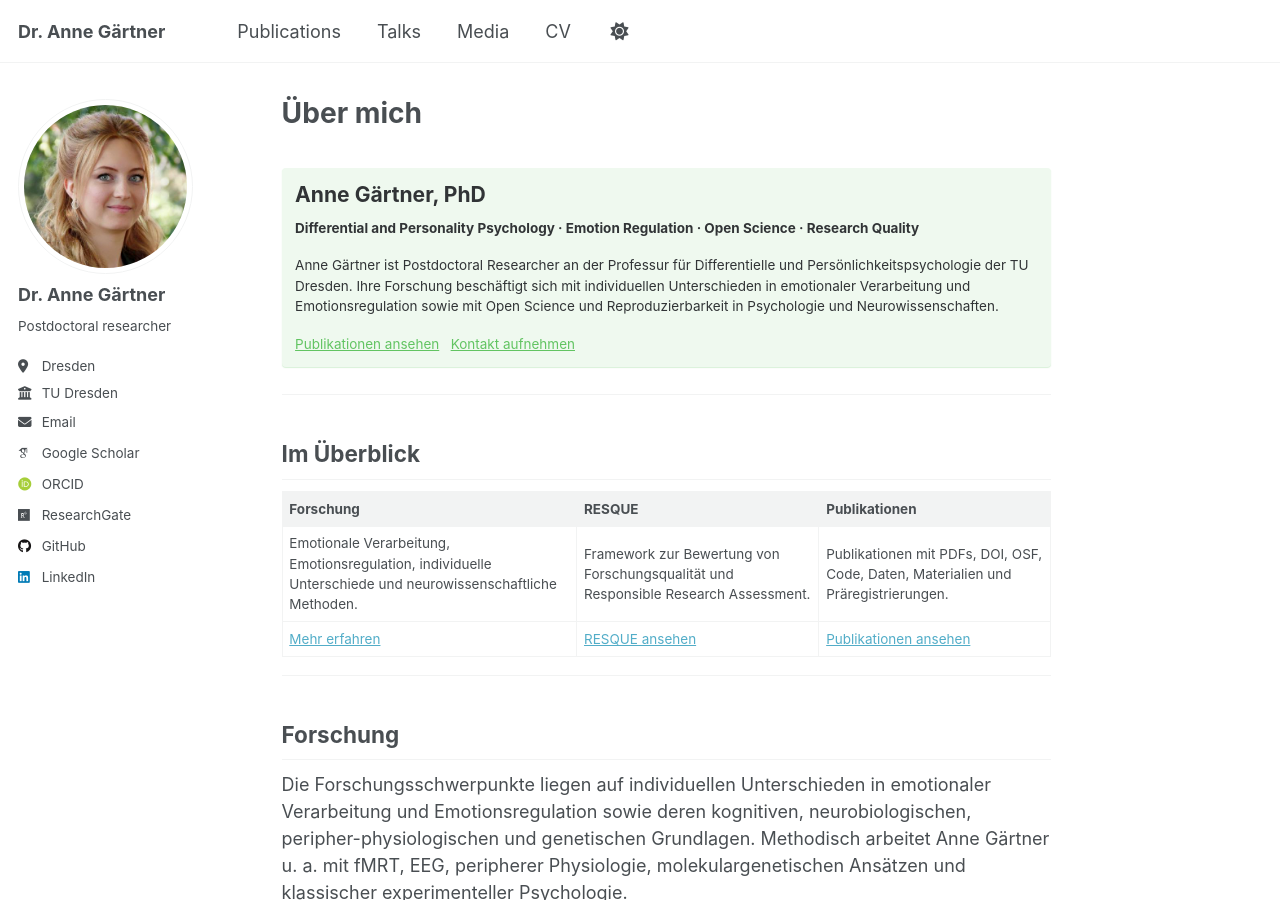
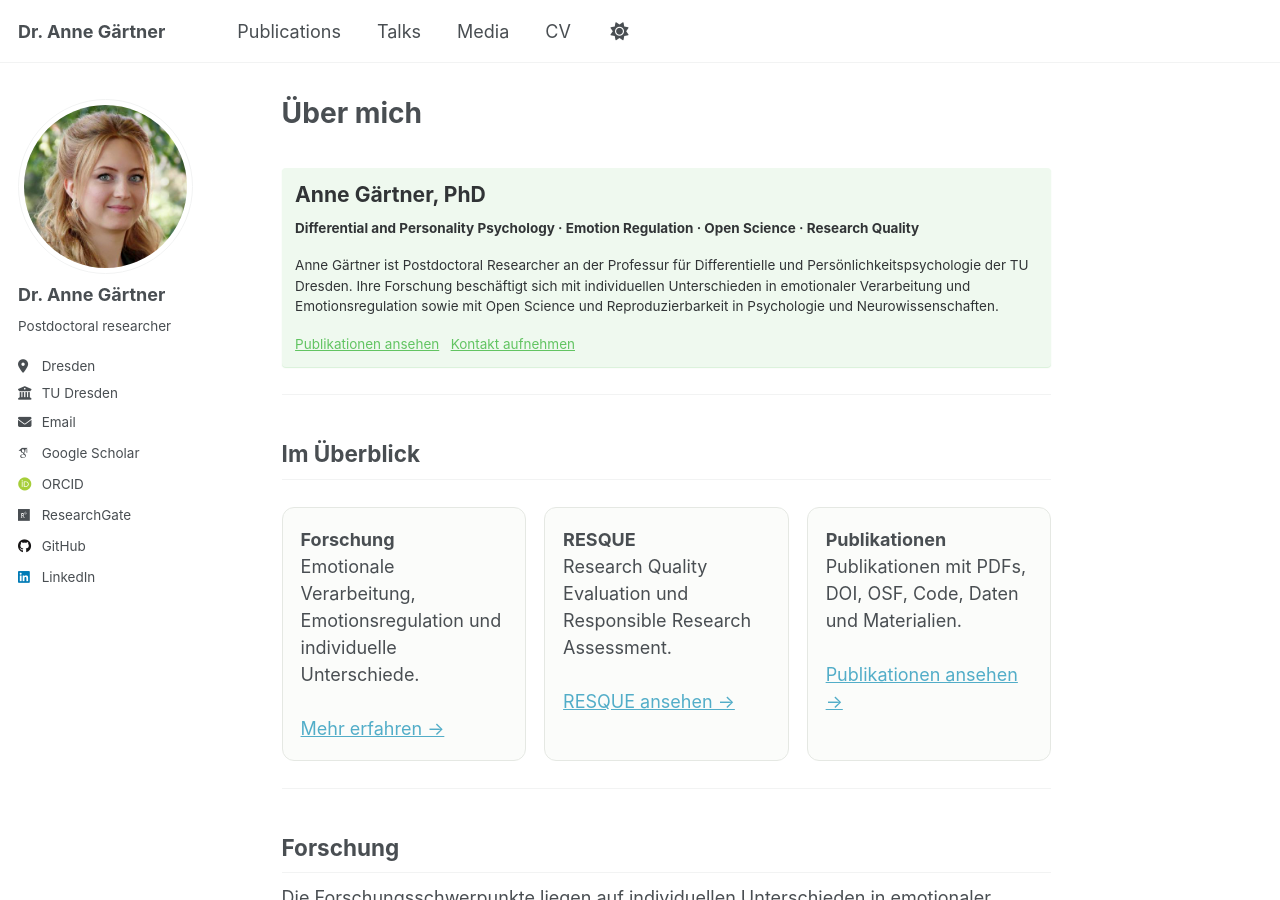
Before and after one commit to angaertner/angaertner.github.io, a Jekyll site: the page built from _pages/about.md, in a window 1280 px wide and 900 px high. Built offline with Jekyll 4.4.1, drawn with Linux system fonts in a browser that asks for light colours; some web fonts are replaced; a script that is not in the unit is left out.

Commit message:
Update about.md

```diff
--- a/_pages/about.md
+++ b/_pages/about.md
@@ -23,11 +23,27 @@ Anne Gärtner ist Postdoctoral Researcher an der Professur für Differentielle u
 
 ## Im Überblick
 
-| Forschung | RESQUE | Publikationen |
-|---|---|---|
-| Emotionale Verarbeitung, Emotionsregulation, individuelle Unterschiede und neurowissenschaftliche Methoden. | Framework zur Bewertung von Forschungsqualität und Responsible Research Assessment. | Publikationen mit PDFs, DOI, OSF, Code, Daten, Materialien und Präregistrierungen. |
-| [Mehr erfahren](#forschung) | [RESQUE ansehen](#resque) | [Publikationen ansehen](/publications/) |
+<div style="display:grid; grid-template-columns: repeat(auto-fit, minmax(220px, 1fr)); gap: 1rem; margin: 1.5rem 0;">
 
+<div style="border:1px solid #e5e8e3; border-radius:12px; padding:1rem; background:#fbfcfa;">
+<strong>Forschung</strong><br>
+Emotionale Verarbeitung, Emotionsregulation und individuelle Unterschiede.<br><br>
+<a href="#forschung">Mehr erfahren →</a>
+</div>
+
+<div style="border:1px solid #e5e8e3; border-radius:12px; padding:1rem; background:#fbfcfa;">
+<strong>RESQUE</strong><br>
+Research Quality Evaluation und Responsible Research Assessment.<br><br>
+<a href="#resque">RESQUE ansehen →</a>
+</div>
+
+<div style="border:1px solid #e5e8e3; border-radius:12px; padding:1rem; background:#fbfcfa;">
+<strong>Publikationen</strong><br>
+Publikationen mit PDFs, DOI, OSF, Code, Daten und Materialien.<br><br>
+<a href="/publications/">Publikationen ansehen →</a>
+</div>
+
+</div>
 ---
 
 ## Forschung
```
